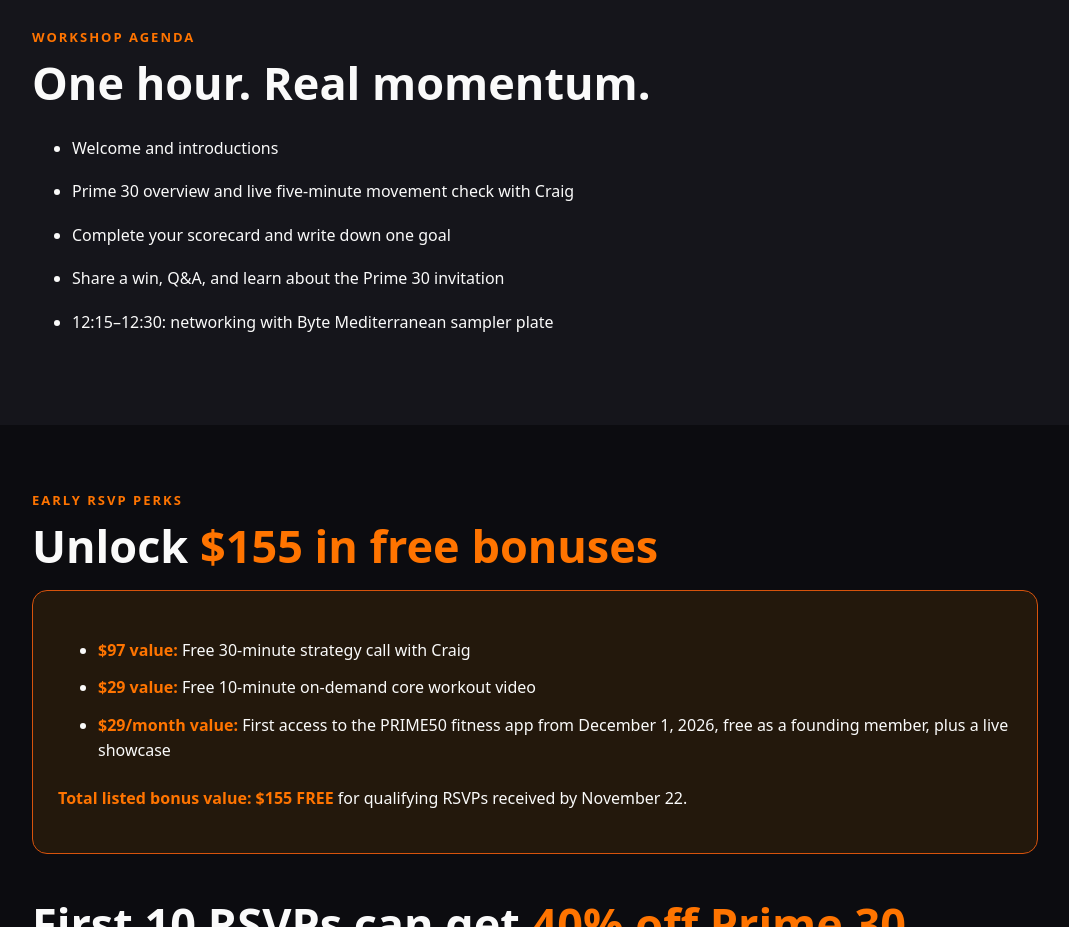
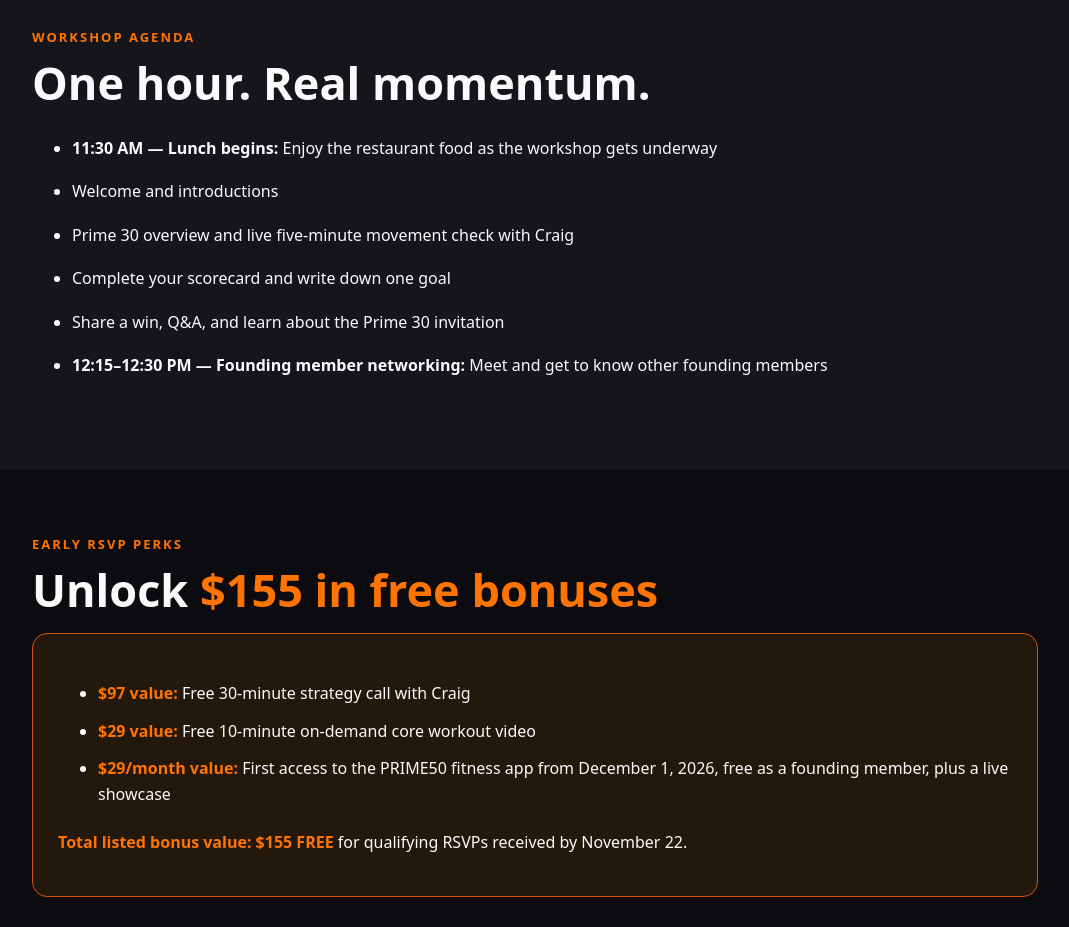
Before and after one commit to LimitlessLifeMedia/LimitlessLifeMedia.github.io, a plain HTML site: page prime30/index.html in a window 1280 px wide. Shown: the part 1760-2687 px from the top of the page, without its empty margins (105-1174 px from the left). Drawn offline with Linux system fonts and the light colour scheme.

Commit message:
Start PRIME30 workshop with lunch and end with 15-minute founding member networking

```diff
--- a/prime30/index.html
+++ b/prime30/index.html
@@ -5,7 +5,7 @@
 <div class="strip">FREE LUNCH. FREE FITNESS SCORE. ONLY 10 SEATS.</div>
 <div class="countdown"><div class="wrap"><div class="eyebrow">$155 in early RSVP bonuses</div><h2>Reserve before the <em>bonuses disappear.</em></h2><div class="clock" role="timer" aria-label="Time left until bonus deadline"><div><b id="d">--</b><small>DAYS</small></div><div><b id="h">--</b><small>HOURS</small></div><div><b id="m">--</b><small>MINUTES</small></div><div><b id="s">--</b><small>SECONDS</small></div></div><p id="deadline-text">RSVP by Sunday, November 22, 2026 at 11:59 PM Central Time to qualify for the $155 bonuses.</p><a class="btn" href="#rsvp">Claim My Seat + Bonuses</a></div></div>
 <section><div class="wrap"><div class="eyebrow">What you get</div><h2>A starting point for your next 30 days</h2><div class="cards"><div class="card"><h3>Free fitness score</h3><p>Complete a 15-question scorecard in under three minutes and a live five-minute movement check with Craig.</p></div><div class="card"><h3>Your 30-day goal</h3><p>Learn how Prime 30 works and choose one meaningful goal for the next month.</p></div><div class="card"><h3>Lunch + connections</h3><p>Enjoy a Byte Mediterranean sampler plate and meet founding members and special guest Brook Dubman.</p></div></div></div></section>
-<section class="agenda"><div class="wrap"><div class="eyebrow">Workshop agenda</div><h2>One hour. Real momentum.</h2><ul class="agenda"><li>Welcome and introductions</li><li>Prime 30 overview and live five-minute movement check with Craig</li><li>Complete your scorecard and write down one goal</li><li>Share a win, Q&A, and learn about the Prime 30 invitation</li><li>12:15–12:30: networking with Byte Mediterranean sampler plate</li></ul></div></section>
+<section class="agenda"><div class="wrap"><div class="eyebrow">Workshop agenda</div><h2>One hour. Real momentum.</h2><ul class="agenda"><li><strong>11:30 AM — Lunch begins:</strong> Enjoy the restaurant food as the workshop gets underway</li><li>Welcome and introductions</li><li>Prime 30 overview and live five-minute movement check with Craig</li><li>Complete your scorecard and write down one goal</li><li>Share a win, Q&A, and learn about the Prime 30 invitation</li><li><strong>12:15–12:30 PM — Founding member networking:</strong> Meet and get to know other founding members</li></ul></div></section>
 <section><div class="wrap"><div class="eyebrow">Early RSVP perks</div><h2>Unlock <em>$155 in free bonuses</em></h2><div class="bonus"><ul><li><b>$97 value:</b> Free 30-minute strategy call with Craig</li><li><b>$29 value:</b> Free 10-minute on-demand core workout video</li><li><b>$29/month value:</b> First access to the PRIME50 fitness app from December 1, 2026, free as a founding member, plus a live showcase</li></ul><p><b>Total listed bonus value: $155 FREE</b> for qualifying RSVPs received by November 22.</p></div><h2 style="margin-top:45px">First 10 RSVPs can get <em>40% off Prime 30</em></h2><p>The first ten people who RSVP by November 22 have the option to receive 40% off Prime 30, subject to availability. Workshop attendance is free; program enrollment is optional.</p><h3>Our 30-day guarantee</h3><p>Complete every program step and every Skool checkbox, documenting your work. If you don't get stronger, gain energy, improve mobility, and look better in 30 days, receive another 30 days free or your money back.</p><p class="fine">Guarantee applies only when every step is completed and documented. Skipping any step voids the guarantee. Confirm complete terms before purchasing.</p></div></section>
 <section id="rsvp"><div class="wrap"><div class="rsvp"><div class="eyebrow">Reserve your place</div><h2>Claim your <em>free seat</em></h2><p>December 4 · 11:30 AM–12:30 PM · The Avenir · Only 10 seats</p><form id="form"><div class="fields"><label>First name<input name="first_name" id="first" autocomplete="given-name" required maxlength="70" placeholder="First name"></label><label>Last name<input name="last_name" id="last" autocomplete="family-name" required maxlength="70" placeholder="Last name"></label></div><input type="hidden" name="event" value="PRIME30 Accelerator Workshop - December 4, 2026"><input type="hidden" name="_subject" value="New PRIME30 Workshop RSVP"><input type="text" name="_honey" style="display:none" tabindex="-1" autocomplete="off"><button class="btn" id="submit" type="submit">Reserve My Free Seat</button></form><div id="status" class="status" role="status" aria-live="polite"></div><p class="fine">Your information will be sent to the organizer for RSVP processing. Submitting does not guarantee one of the ten seats; the organizer will confirm availability. No payment is required to attend.</p></div></div></section></main><footer>© 2026 PRIME50 Performance Club · The Avenir, St. Louis, Missouri</footer>
 <script>
```
